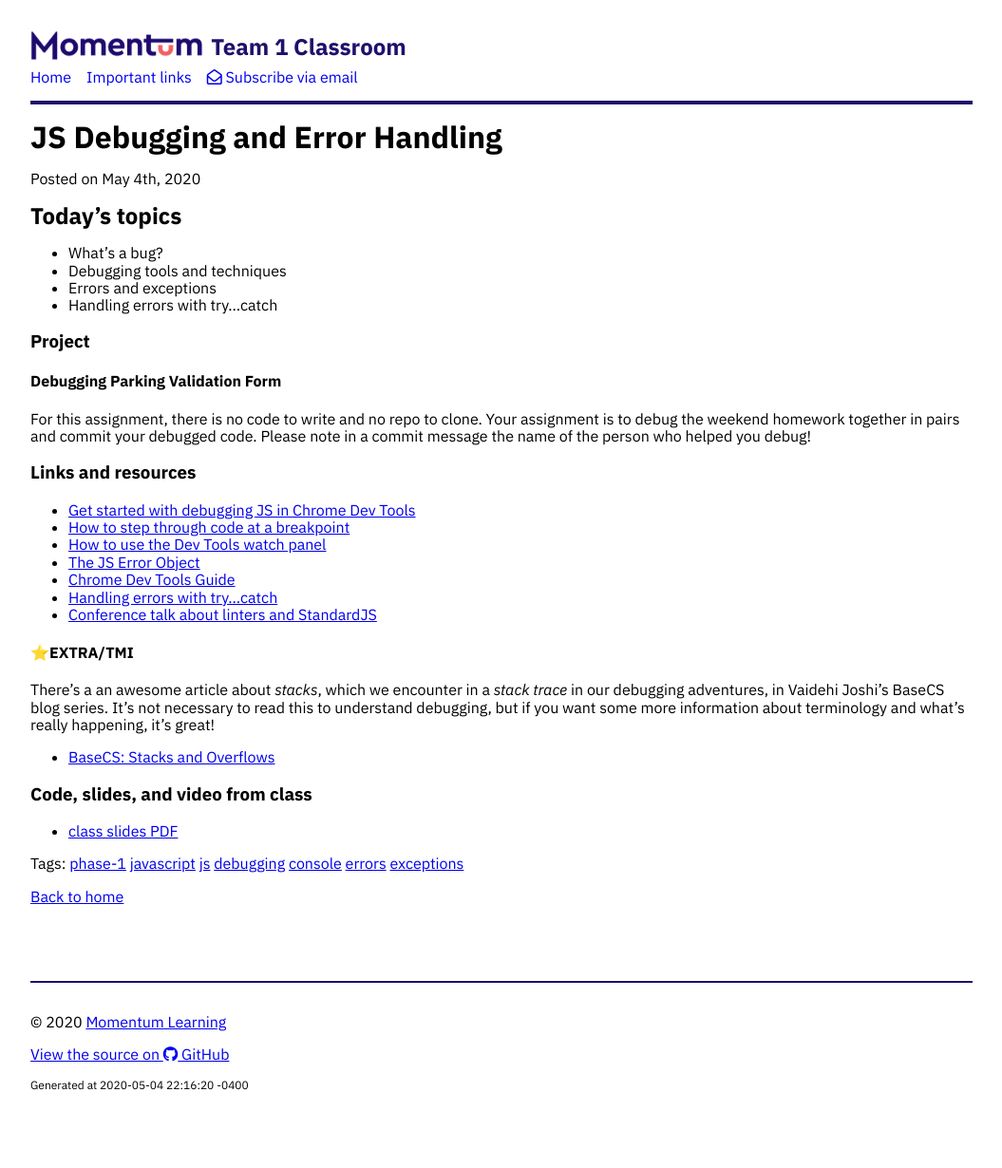
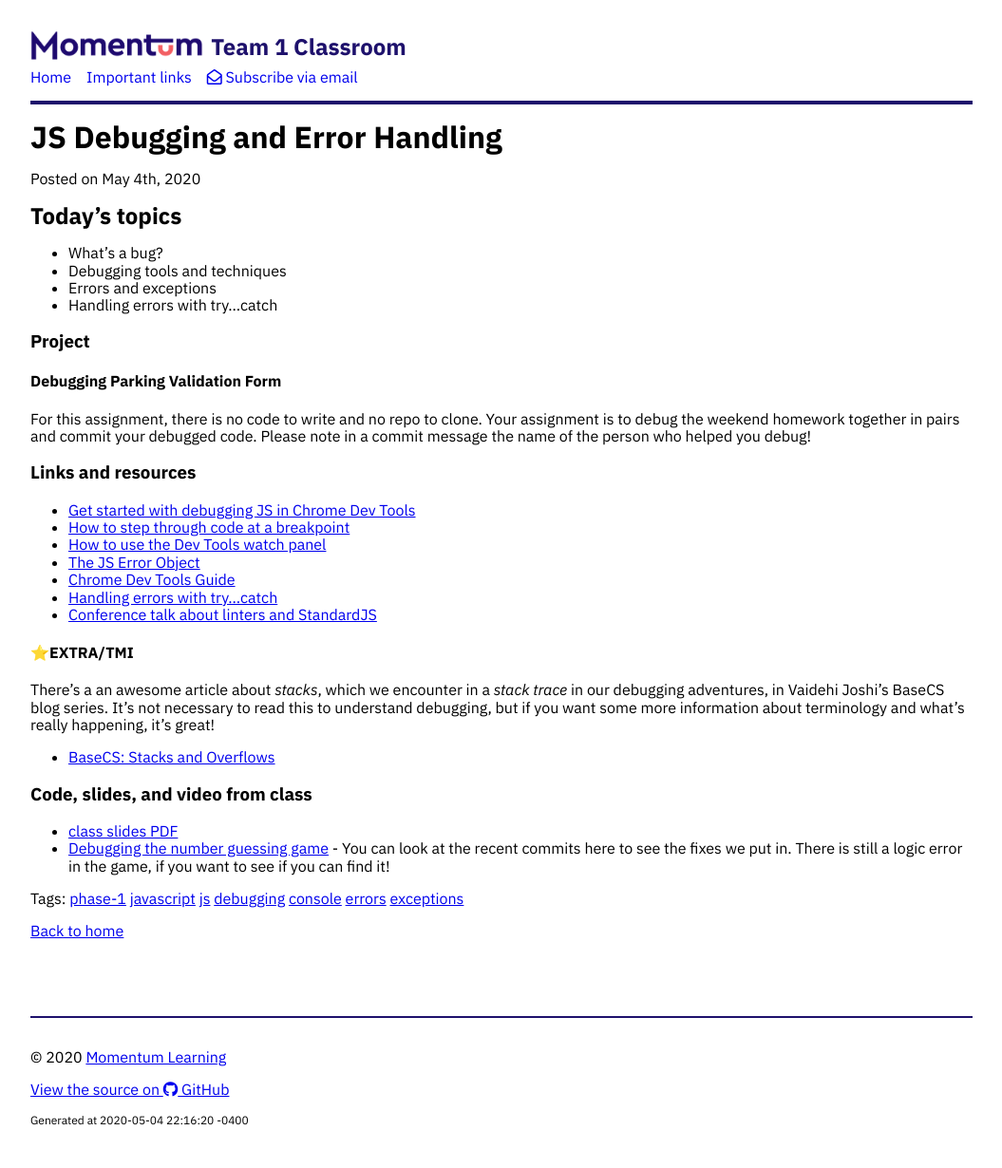
Before and after one commit to Momentum-Morehouse-2/Momentum-Morehouse-2.github.io, a Jekyll site: the page built from _posts/2020-05-04-js-debugging.md, in a window 1280 px wide. Shown: the whole page at 95% size, without its empty margins (112-1167 px from the left). Built offline with Jekyll 4.4.1, drawn with Linux system fonts in a browser that asks for light colours; nearby versions of some CDN libraries; before the commit the page ends 1194 px from its top, so only the background shows below that.

Commit message:
Add link to code from class

```diff
--- a/_posts/2020-05-04-js-debugging.md
+++ b/_posts/2020-05-04-js-debugging.md
@@ -35,3 +35,4 @@ There's a an awesome article about _stacks_, which we encounter in a _stack trac
 ### Code, slides, and video from class
 
 - [class slides PDF](../slide-decks/js-debugging.pdf)
+- [Debugging the number guessing game](https://github.com/momentum-team-1/examples/tree/master/debugging-practice) - You can look at the recent commits here to see the fixes we put in. There is still a logic error in the game, if you want to see if you can find it!
```
